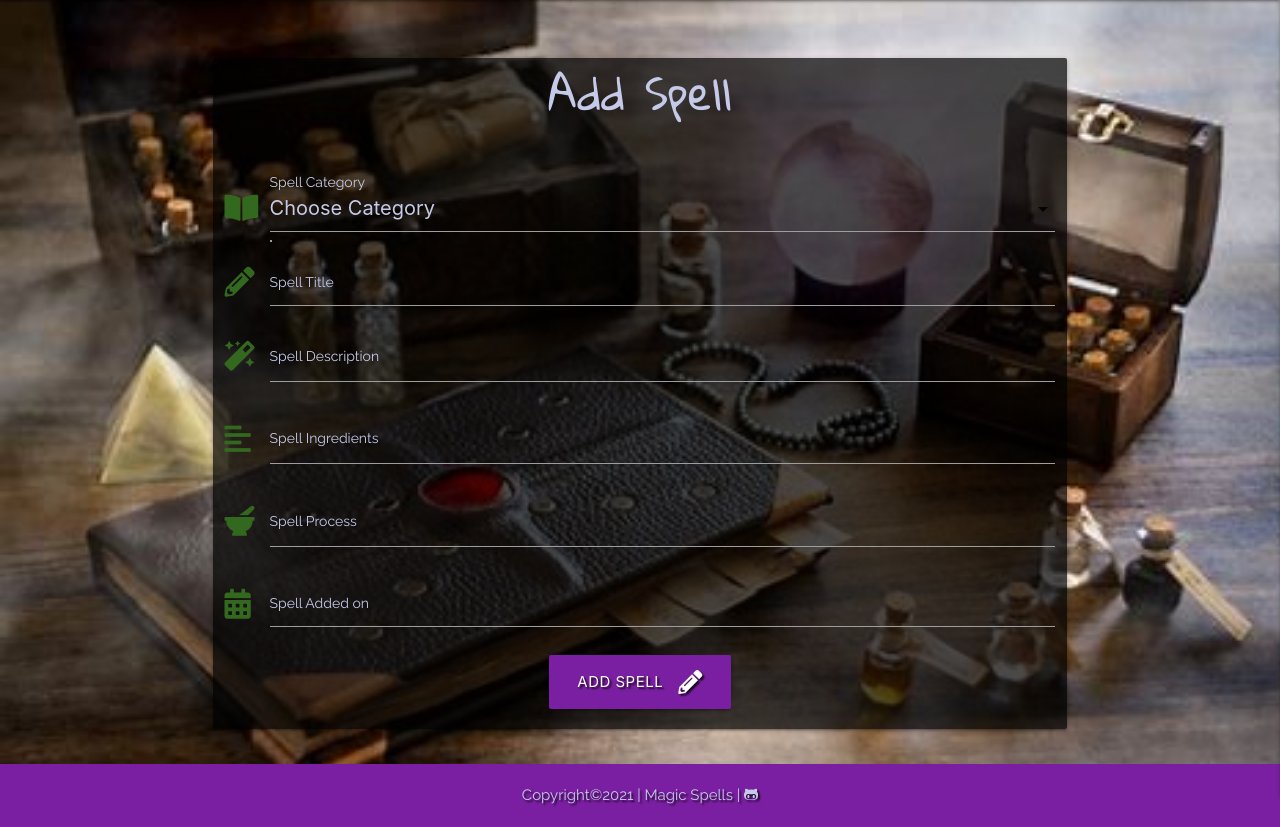
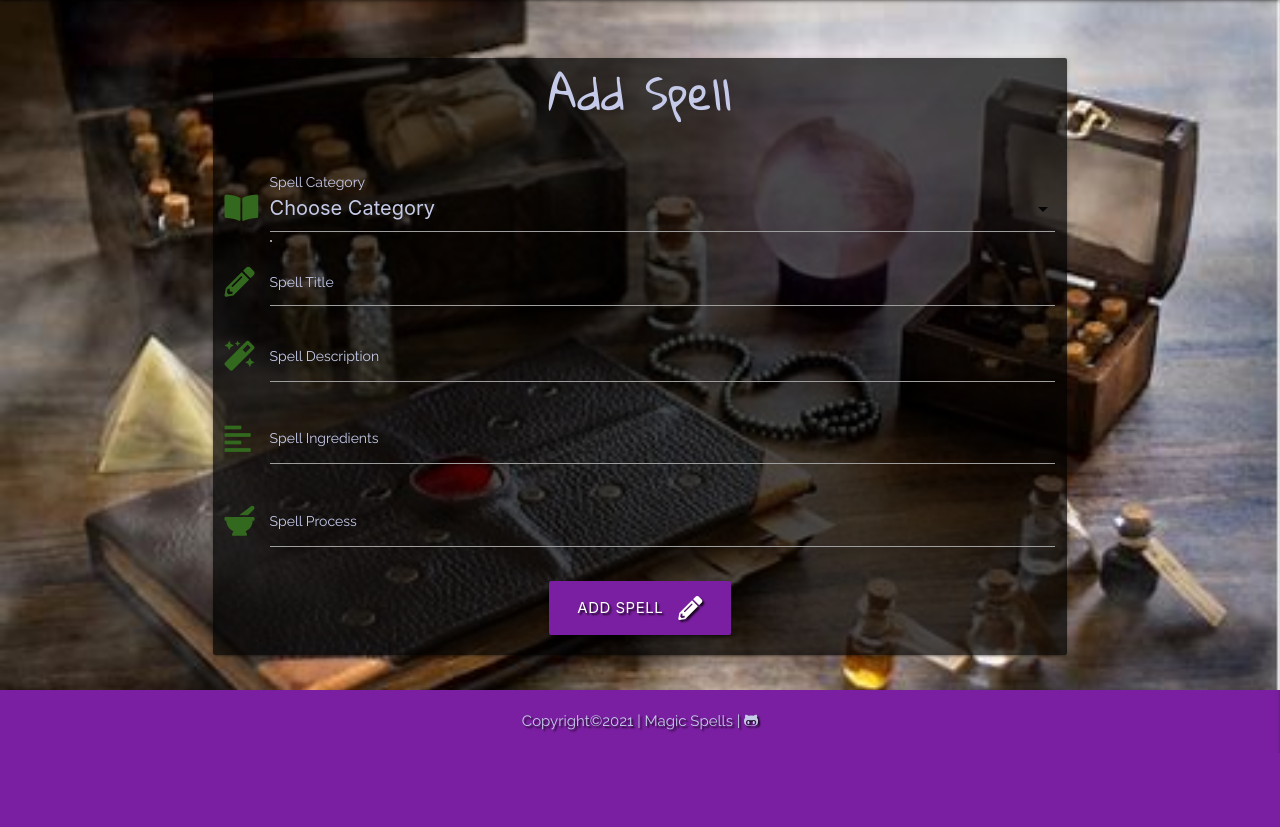
Before and after one commit to Code-Institute-Submissions/Sandra-Be-magic-spells, a Flask app: page /add_spell in a window 1280 px wide. Shown: the part 64-891 px from the top of the page. After the commit the page ends 817 px from the top, so only its background shows below. Run offline with Flask 2, Linux system fonts and the light colour scheme; data that the repository does not hold is empty; some libraries are stand-ins or nearby versions.

Commit message:
Removed Date Picker

```diff
--- a/templates/add_spell.html
+++ b/templates/add_spell.html
@@ -55,14 +55,6 @@
                     <label for="spell_process">Spell Process</label>
                 </div>
             </div>
-            <!-- Date picker -->
-            <div class="row">
-                <div class="input-field col s12">
-                    <i class="fas fa-calendar-alt prefix light-green-text text-darken-4"></i>
-                    <input id="spell_date" name="spell_date" type="text" class="datepicker validate" required>
-                    <label for="spell_date">Spell Added on</label>
-                </div>
-            </div>
             <!-- Submit Button -->
             <div class="row">
                 <div class="col s12 center-align">
```
